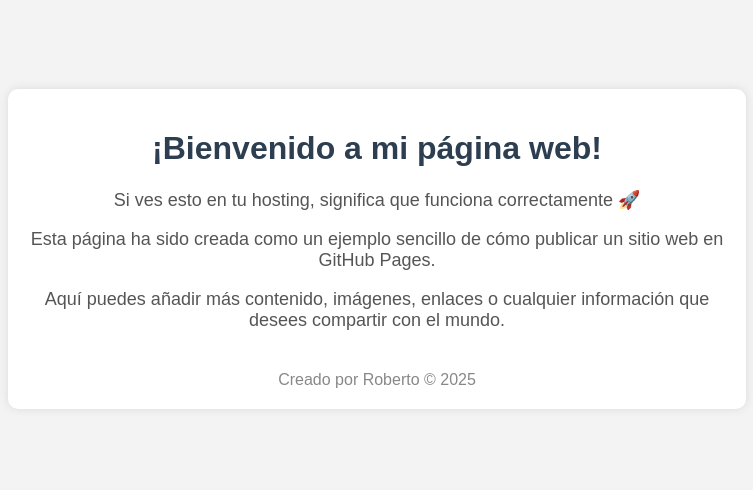
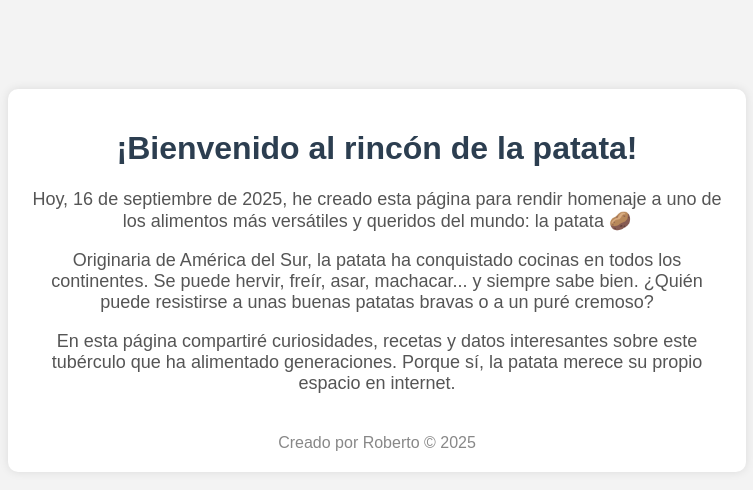
Before and after one commit to roor1111/pagina1, a plain HTML site: page index.html in a window 1280 px wide. Shown: the whole page, without its empty margins (263-1016 px from the left). Drawn offline with Linux system fonts and the light colour scheme.

Commit message:
Update index.html

```diff
--- a/index.html
+++ b/index.html
@@ -3,7 +3,7 @@
 <head>
   <meta charset="UTF-8">
   <meta name="viewport" content="width=device-width, initial-scale=1.0">
-  <title>Mi Página Web</title>
+  <title>Todo sobre Patatas</title>
   <style>
     body {
       font-family: Arial, sans-serif;
@@ -35,10 +35,10 @@
 </head>
 <body>
   <div class="box">
-    <h1>¡Bienvenido a mi página web!</h1>
-    <p>Si ves esto en tu hosting, significa que funciona correctamente 🚀</p>
-    <p>Esta página ha sido creada como un ejemplo sencillo de cómo publicar un sitio web en GitHub Pages.</p>
-    <p>Aquí puedes añadir más contenido, imágenes, enlaces o cualquier información que desees compartir con el mundo.</p>
+    <h1>¡Bienvenido al rincón de la patata!</h1>
+    <p>Hoy, 16 de septiembre de 2025, he creado esta página para rendir homenaje a uno de los alimentos más versátiles y queridos del mundo: la patata 🥔</p>
+    <p>Originaria de América del Sur, la patata ha conquistado cocinas en todos los continentes. Se puede hervir, freír, asar, machacar... y siempre sabe bien. ¿Quién puede resistirse a unas buenas patatas bravas o a un puré cremoso?</p>
+    <p>En esta página compartiré curiosidades, recetas y datos interesantes sobre este tubérculo que ha alimentado generaciones. Porque sí, la patata merece su propio espacio en internet.</p>
     <div class="autor">
       Creado por Roberto &copy; 2025
     </div>
```
